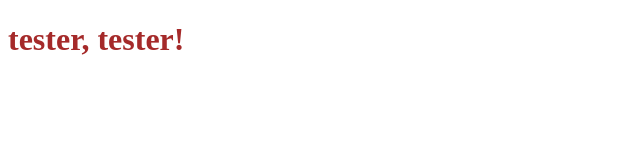
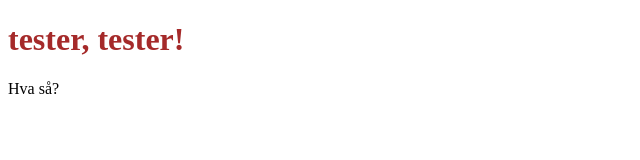
Before and after one commit to lijo0004/git-test, a plain HTML site: page index.html in a window 1280 px wide. Shown: the full height of the page, 0-640 px from the left. Drawn offline with Linux system fonts and the light colour scheme.

Commit message:
tilføjet paragraphs

```diff
--- a/index.html
+++ b/index.html
@@ -10,6 +10,7 @@
 
 <body>
     <h1>tester, tester!</h1>
+    <p>Hva så?</p>
 </body>
 
 </html>
```
